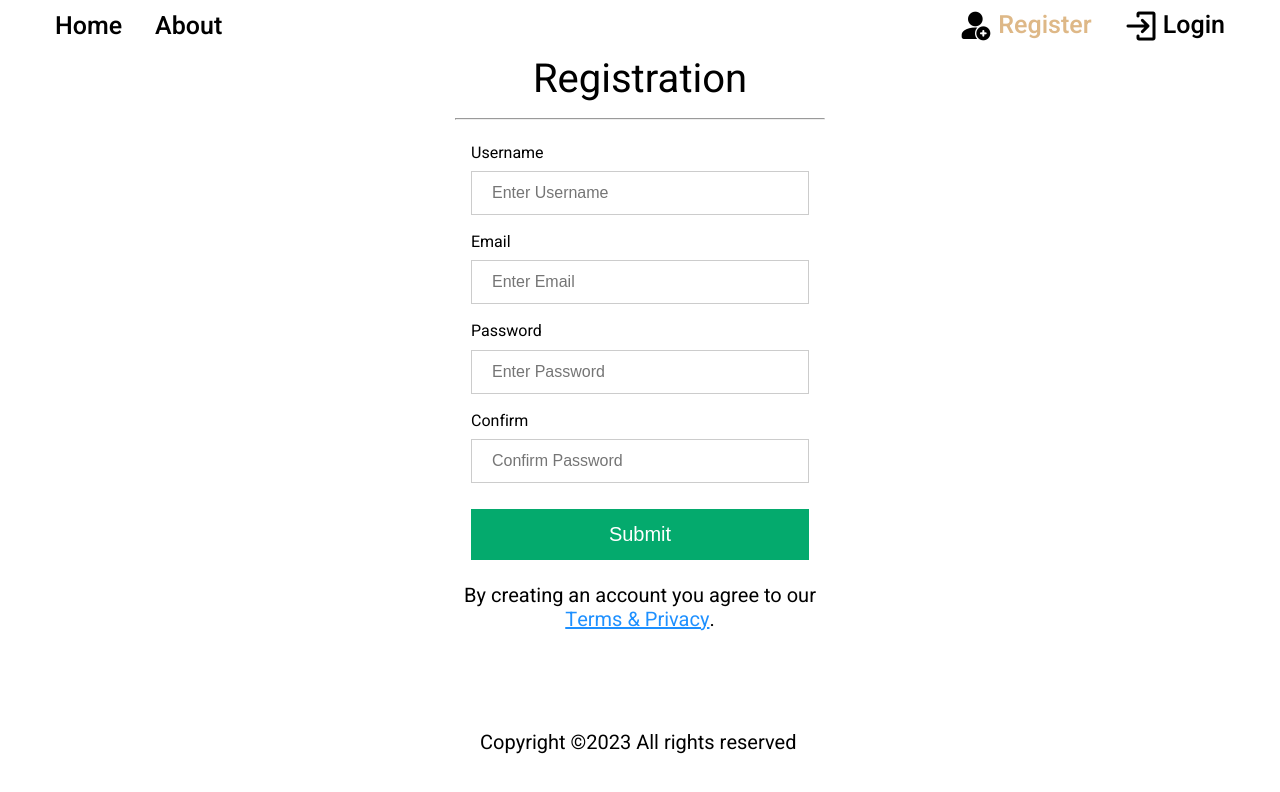
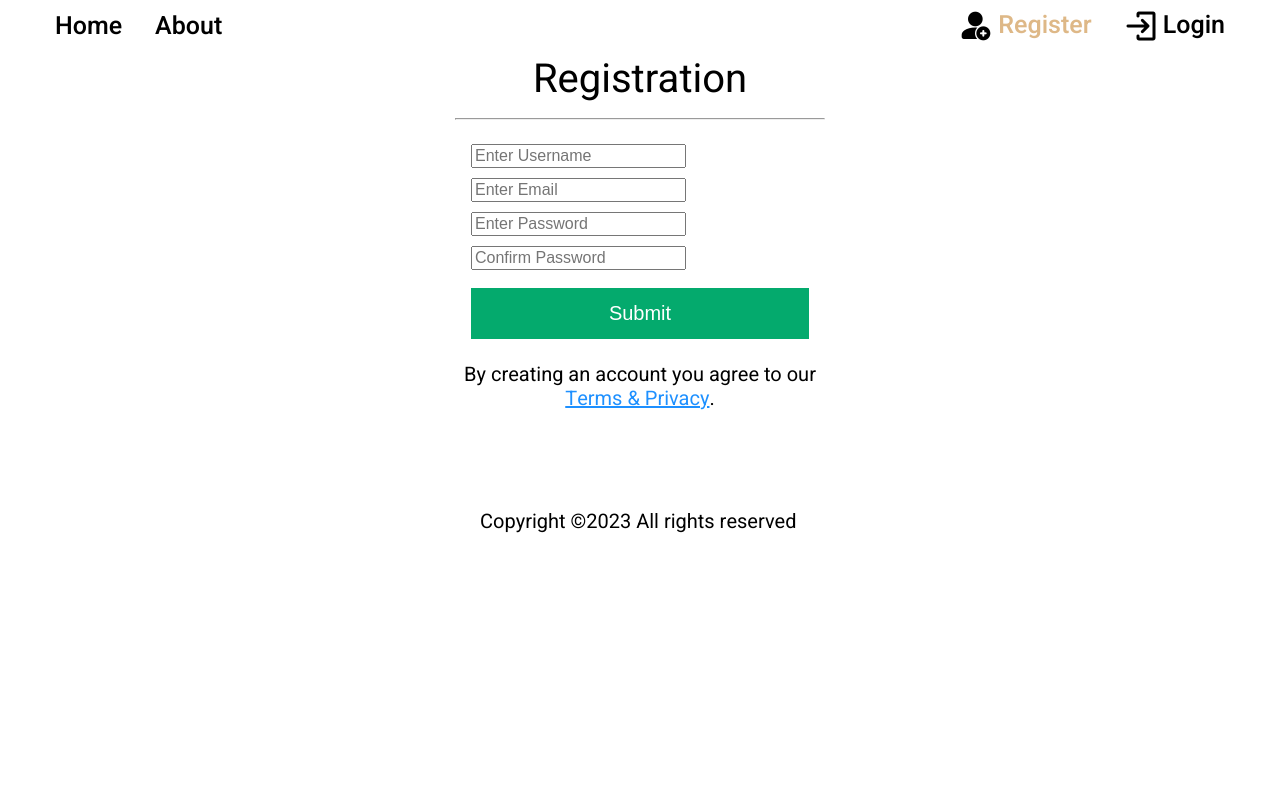
Before and after one commit to SochircaRoman/logo_generator-web-app, a Vue app in the folder client/: page /register in a window 1280 px wide. Shown: the top 792 px of the page. Built offline with nearby package versions, Linux system fonts and the light colour scheme.

Commit message:
Fix InputItem

```diff
--- a/client/src/components/UI/InputItem.vue
+++ b/client/src/components/UI/InputItem.vue
@@ -1,9 +1,9 @@
 <template>
 
-  <div class="input_group">
-    <label :for="name"><b>{{ name.charAt(0).toUpperCase() + name.slice(1) }}</b></label>
-    <Field :name="name" :type="type" :placeholder="placeholder" class="input_field" :validateOnInput="true" />
-    <ErrorMessage :name="name" class="error-feedback" />
+  <div class="input__group">
+    <label v-if="description != ''" :for="name"><b>{{ description }}</b></label>
+    <Field :name="name" :type="type" :placeholder="placeholder" class="input__field" :validateOnInput="true" />
+    <ErrorMessage :name="name" class="error__feedback" />
   </div>
 
 </template>
@@ -12,7 +12,7 @@
 import { Field, ErrorMessage } from "vee-validate";
 
 export default {
-  props: ["type", "name", "placeholder"],
+  props: ["type", "name", "placeholder", "description"],
   components: {
     Field,
     ErrorMessage,
@@ -22,7 +22,7 @@ export default {
 
 <style>
 
-.input_group {
+.input__group {
   margin-bottom: 10px;
 }
 
@@ -35,7 +35,7 @@ export default {
   box-sizing: border-box;
 }
 
-.error-feedback {
+.error__feedback {
   color: #f23648;
 }
 
```
